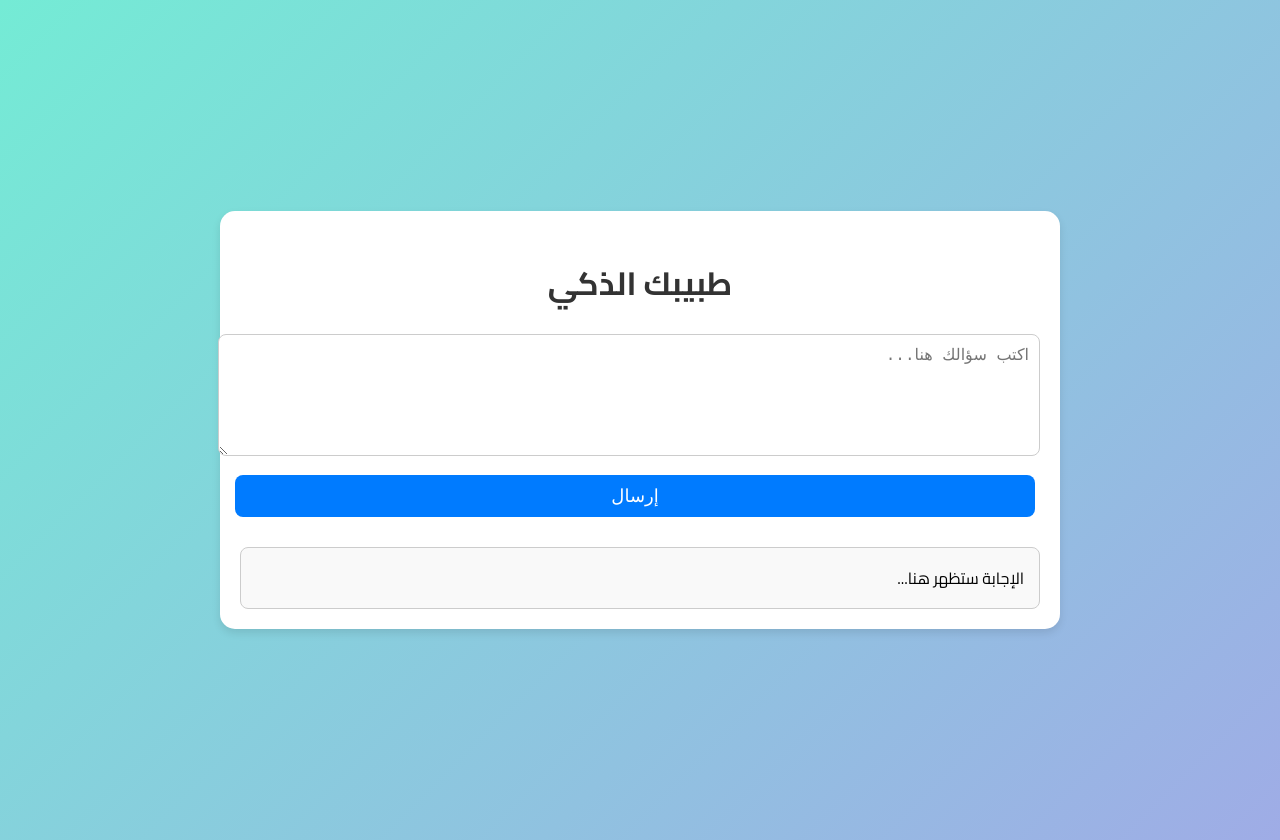
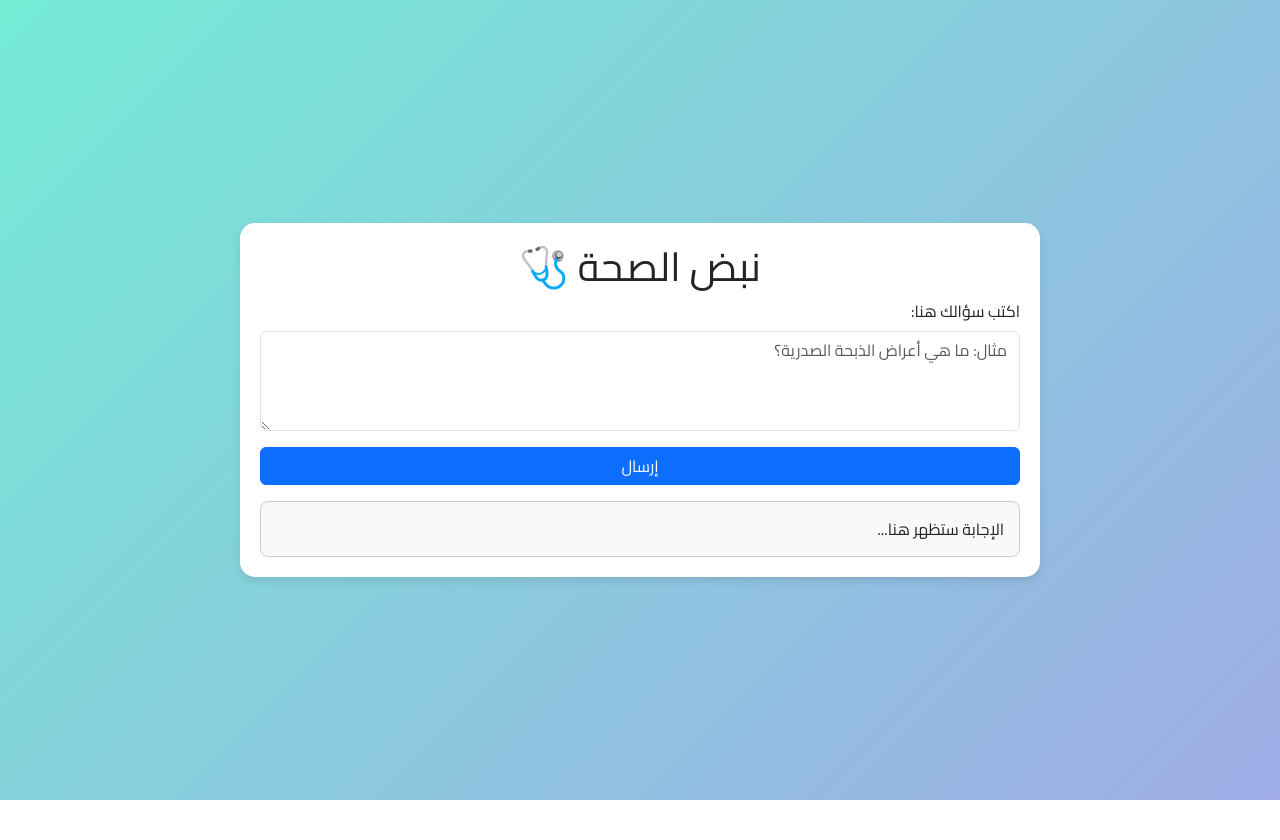
Before and after one commit to MonaNashaat/heart-care-bot, a website: page index.html in a window 1280 px wide. After the commit the page ends 800 px from the top, so only its background shows below. Drawn offline with nearby package versions, Linux system fonts and the light colour scheme.

Commit message:
Update index.html

```diff
--- a/index.html
+++ b/index.html
@@ -3,8 +3,8 @@
 <head>
     <meta charset="UTF-8">
     <meta name="viewport" content="width=device-width, initial-scale=1.0">
-    <title>بوت الاستشارات الصحية</title>
-    <link rel="stylesheet" href="style.css">
+    <title>نبض الصحة 🩺</title>
+    <link rel="stylesheet" href="https://cdn.jsdelivr.net/npm/bootstrap@5.3.0/dist/css/bootstrap.min.css">
     <link rel="stylesheet" href="https://fonts.googleapis.com/css2?family=Cairo:wght@400;700&display=swap">
     <style>
         body {
@@ -19,7 +19,7 @@
             direction: rtl;
         }
 
-        #chat-container {
+        .chat-container {
             background: #fff;
             padding: 20px;
             border-radius: 15px;
@@ -28,37 +28,17 @@
             max-width: 800px;
         }
 
-        h1 {
-            text-align: center;
-            color: #333;
-        }
-
         textarea {
             width: 100%;
             height: 100px;
             padding: 10px;
-            border: 1px solid #ccc;
             border-radius: 8px;
             font-size: 16px;
             text-align: right;
+            font-family: 'Cairo', sans-serif;
         }
 
-        button {
-            width: 100%;
-            padding: 10px;
-            background: #007bff;
-            color: white;
-            border: none;
-            border-radius: 8px;
-            cursor: pointer;
-            font-size: 18px;
-        }
-
-        button:hover {
-            background: #0056b3;
-        }
-
-        #answer {
+        .answer-box {
             margin-top: 20px;
             padding: 15px;
             background: #f9f9f9;
@@ -70,37 +50,27 @@
     </style>
 </head>
 <body>
-    <div id="chat-container">
-        <h1>طبيبك الذكي </h1>
-        <textarea id="question" placeholder="اكتب سؤالك هنا..."></textarea>
-        <button onclick="askQuestion()">إرسال</button>
-        <div id="answer">الإجابة ستظهر هنا...</div>
+    <div class="container chat-container">
+        <h1 class="text-center">نبض الصحة 🩺</h1>
+        <div class="mb-3">
+            <label for="question" class="form-label">اكتب سؤالك هنا:</label>
+            <textarea id="question" class="form-control" placeholder="مثال: ما هي أعراض الذبحة الصدرية؟"></textarea>
+        </div>
+        <button class="btn btn-primary w-100" onclick="askQuestion()">إرسال</button>
+        <div id="answer" class="answer-box mt-3">الإجابة ستظهر هنا...</div>
     </div>
 
     <script>
-        const faq = [
-            { question: "كيف يكون الألم عند حدوث الذبحة الصدرية؟", answer: "الألم قد يكون ضغطًا شديدًا على الصدر أو شعورًا بالاحتراق، مع ضيق في التنفس أو تعرق أو غثيان. ينتشر الألم أحيانًا إلى الذراع الأيسر أو الفك." },
-            { question: "ما الذي يجب فعله عند ظهور أعراض الذبحة الصدرية؟", answer: "الراحة فورًا، وتناول النتروجليسرين إذا كان بوصفة طبية، وإذا استمر الألم أكثر من 5 دقائق يجب الاتصال بوحدة الطوارئ (123)." },
-            { question: "كيف يتم الإنعاش القلبي الرئوي؟", answer: "الضغط على منتصف الصدر بمعدل 100-120 ضغطة في الدقيقة، مع تقديم نفسين بعد كل 30 ضغطة إذا كنت مدربًا." }
-        ];
-
         async function askQuestion() {
             const question = document.getElementById("question").value;
             const answerDiv = document.getElementById("answer");
 
             if (!question) {
-                answerDiv.innerHTML = "<p>الرجاء إدخال سؤال.</p>";
+                answerDiv.innerHTML = "<p class='text-danger'>الرجاء إدخال سؤال.</p>";
                 return;
             }
 
-            // تحقق من الأسئلة الشائعة
-            const foundFAQ = faq.find(item => question.includes(item.question));
-            if (foundFAQ) {
-                answerDiv.innerHTML = `<h3>الإجابة:</h3><p>${foundFAQ.answer}</p>`;
-                return;
-            }
-
-            answerDiv.innerHTML = "<p>جارٍ المعالجة...</p>";
+            answerDiv.innerHTML = "<div class='text-info'>جارٍ المعالجة...</div>";
 
             try {
                 const response = await fetch("/.netlify/functions/chatbot", {
@@ -113,13 +83,15 @@
                 if (data.answer) {
                     answerDiv.innerHTML = `<h3>الإجابة:</h3><p>${data.answer}</p>`;
                 } else {
-                    answerDiv.innerHTML = `<p style="color: red;">خطأ: ${data.error}</p>`;
+                    answerDiv.innerHTML = `<p class='text-danger'>خطأ: ${data.error}</p>`;
                 }
             } catch (error) {
                 console.error("❌ Client Error:", error);
-                answerDiv.innerHTML = "<p style='color: red;'>حدث خطأ أثناء الاتصال بالخادم.</p>";
+                answerDiv.innerHTML = "<p class='text-danger'>حدث خطأ أثناء الاتصال بالخادم.</p>";
             }
         }
     </script>
+
+    <script src="https://cdn.jsdelivr.net/npm/bootstrap@5.3.0/dist/js/bootstrap.bundle.min.js"></script>
 </body>
 </html>
```
